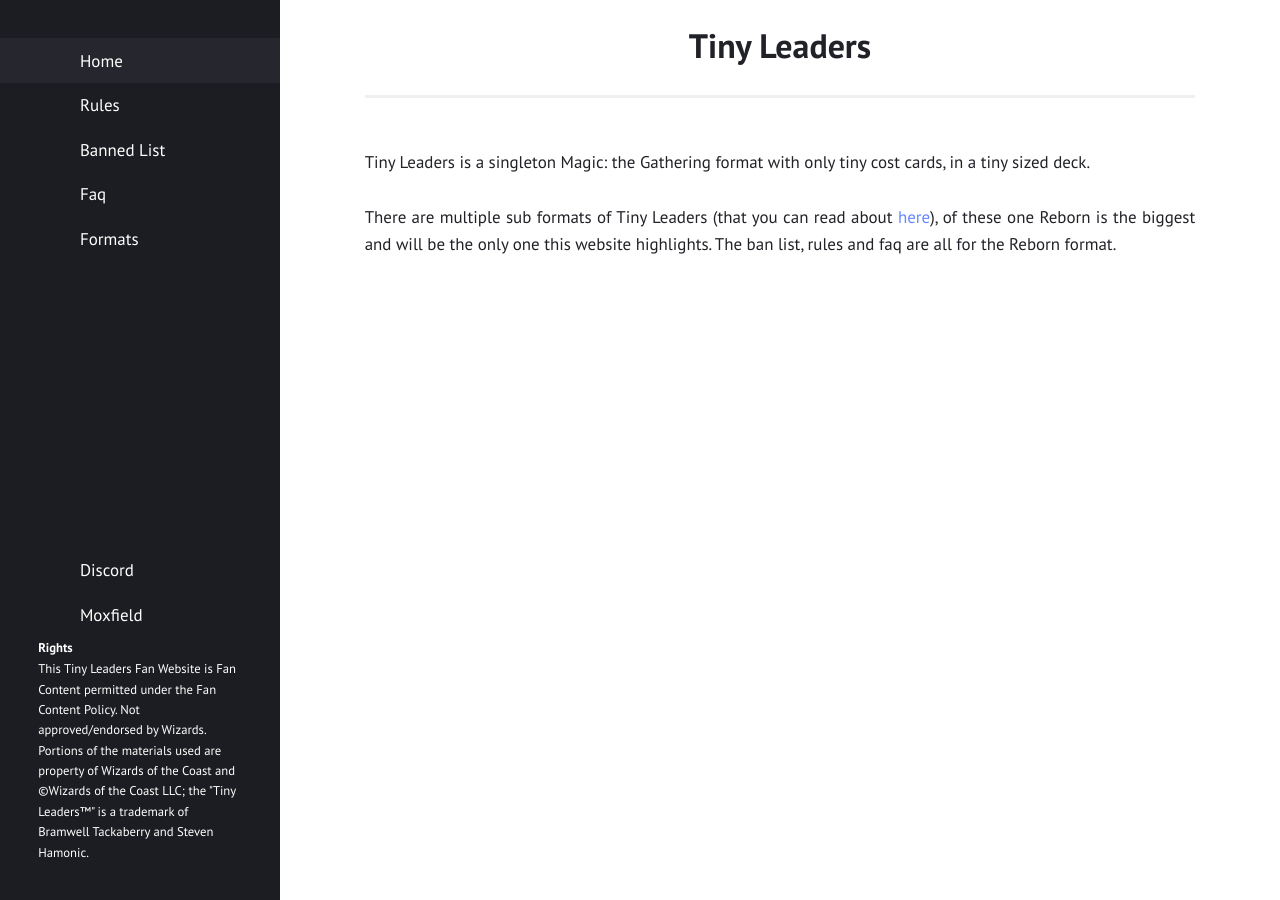
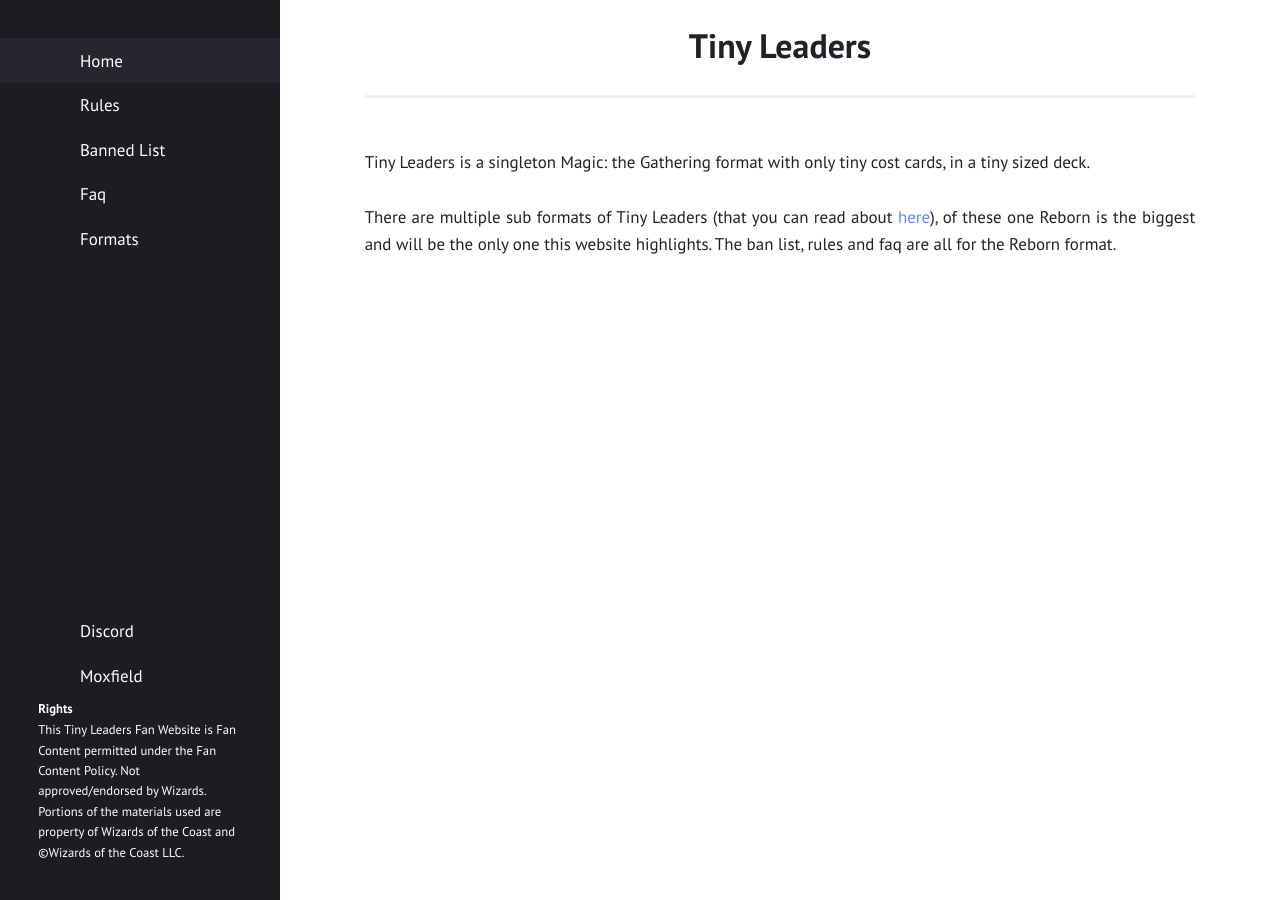
Before and after one commit to TinyLeaders/tinyleaders.github.io, a Jekyll site: the page built from index.html, in a window 1280 px wide. Built offline with Jekyll 4.4.1, drawn with Linux system fonts in a browser that asks for light colours.

Commit message:
Removed note of the tiny leader trademark

```diff
--- a/_includes/sidebar.html
+++ b/_includes/sidebar.html
@@ -31,7 +31,7 @@
       <div style="font-size: 75%; align-self: flex-end; width: 100%"">
         <b>Rights</b>
         <br>
-        This Tiny Leaders Fan Website is Fan Content permitted under the Fan Content Policy. Not approved/endorsed by Wizards. Portions of the materials used are property of Wizards of the Coast and ©Wizards of the Coast LLC; the "Tiny Leaders™" is a trademark of Bramwell Tackaberry and Steven Hamonic.
+        This Tiny Leaders Fan Website is Fan Content permitted under the Fan Content Policy. Not approved/endorsed by Wizards. Portions of the materials used are property of Wizards of the Coast and ©Wizards of the Coast LLC.
       </div>
     </div>
   </div>
```
